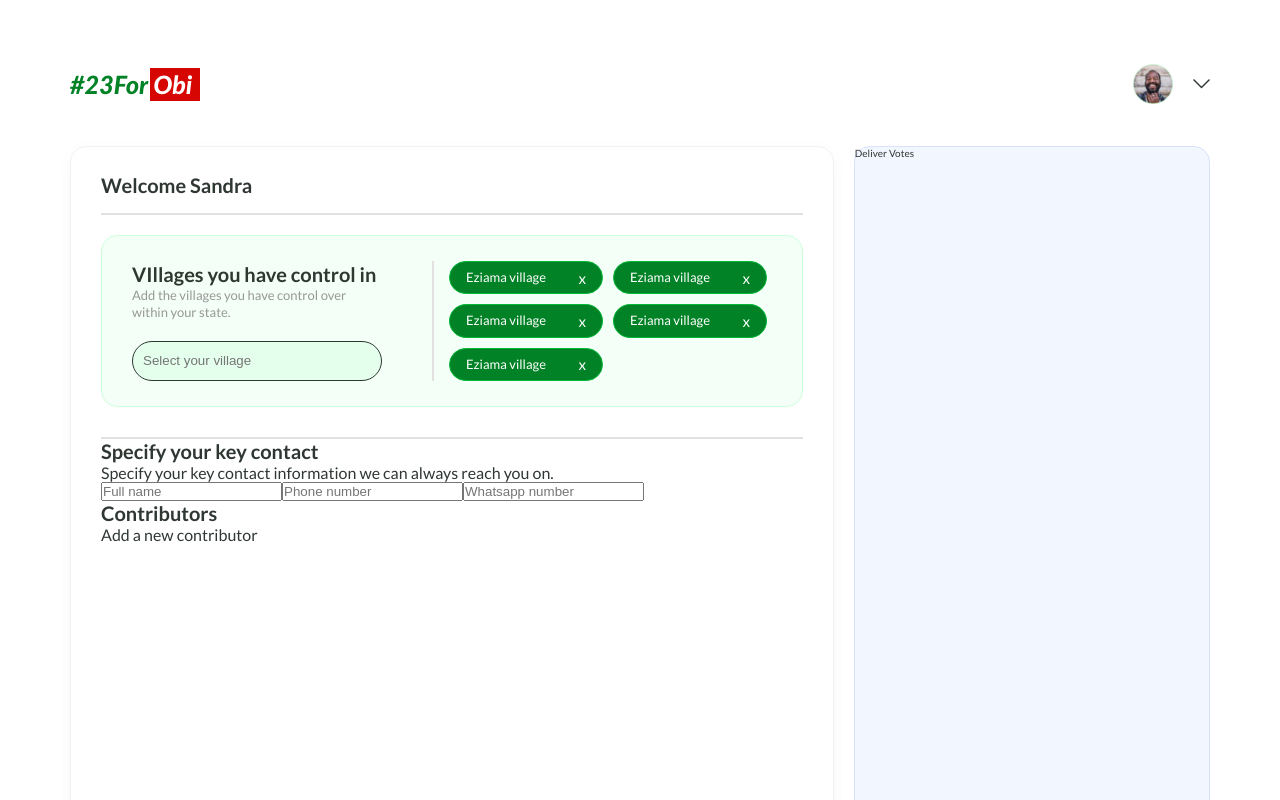
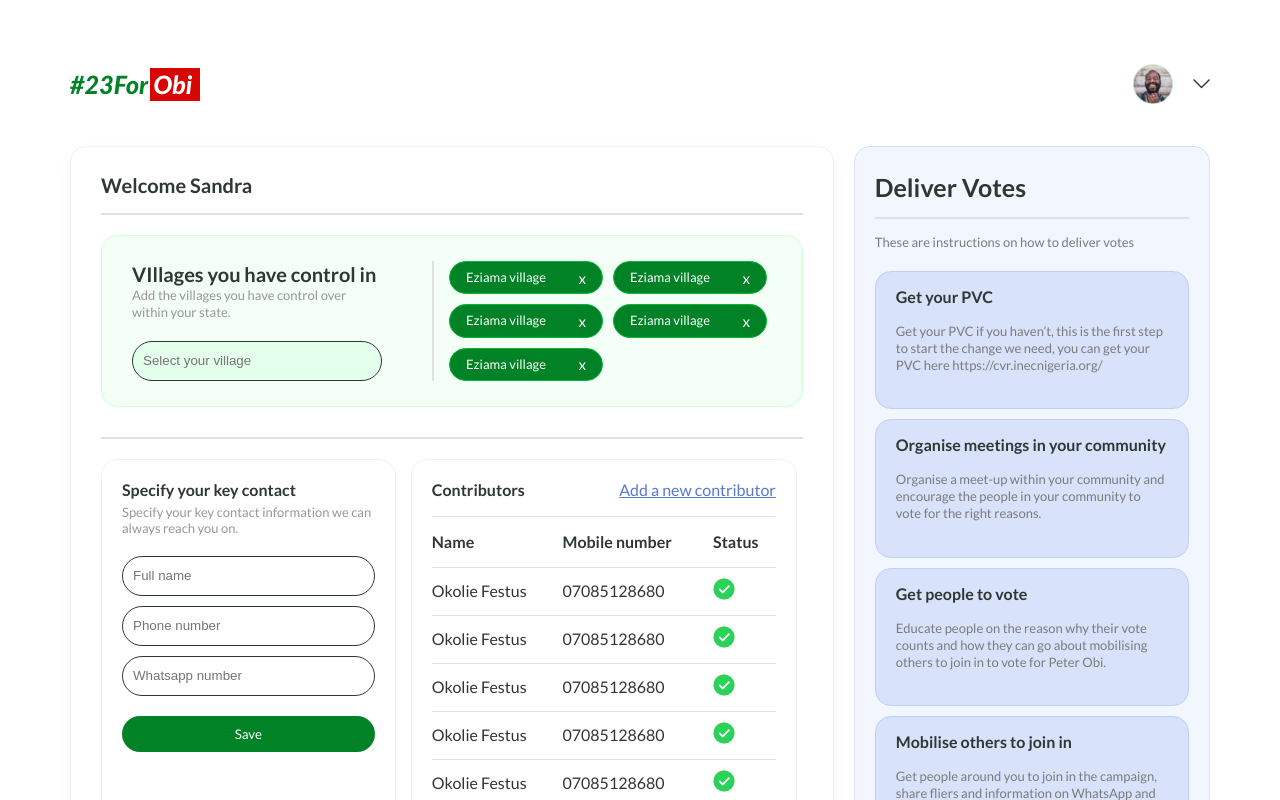
Before and after one commit to obidient/23ForObiApi, a Next.js app in the folder frontend/: page /dashboard in a window 1280 px wide. Shown: the top 800 px of the page. Built offline with nearby package versions, Linux system fonts and the light colour scheme.

Commit message:
complete dashboard UI

```diff
--- a/frontend/components/Dashboard/DashboardMain.js
+++ b/frontend/components/Dashboard/DashboardMain.js
@@ -1,5 +1,6 @@
-import React from 'react';
 import styles from './Styles.module.scss';
+import status_check from '../../assets/status_check.png';
+import Image from 'next/image';
 
 const DashboardMain = () => {
   return (
@@ -40,15 +41,65 @@ const DashboardMain = () => {
             <p>
               Specify your key contact information we can always reach you on.
             </p>
-            <input type="text" placeholder="Full name" />
-            <input type="text" placeholder="Phone number" />
-            <input type="text" placeholder="Whatsapp number" />
+            <div className={styles.input_field}>
+              <input type="text" placeholder="Full name" />
+              <input type="text" placeholder="Phone number" />
+              <input type="text" placeholder="Whatsapp number" />
+            </div>
+            <button>Save</button>
           </form>
         </div>
         <div className={styles.main_bottom__contributors}>
-          <h5>Contributors</h5>
-          <p>Add a new contributor</p>
-          <div className={styles.contributors_table}></div>
+          <div className={styles.heading}>
+            <h5>Contributors</h5>
+            <p>Add a new contributor</p>
+          </div>
+          <div className={styles.contributors_table}>
+            <table>
+              <tbody>
+                <tr>
+                  <th>Name</th>
+                  <th>Mobile number</th>
+                  <th>Status</th>
+                </tr>
+                <tr>
+                  <td>Okolie Festus</td>
+                  <td>07085128680</td>
+                  <td>
+                    <Image src={status_check} />
+                  </td>
+                </tr>
+                <tr>
+                  <td>Okolie Festus</td>
+                  <td>07085128680</td>
+                  <td>
+                    <Image src={status_check} />
+                  </td>
+                </tr>
+                <tr>
+                  <td>Okolie Festus</td>
+                  <td>07085128680</td>
+                  <td>
+                    <Image src={status_check} />
+                  </td>
+                </tr>
+                <tr>
+                  <td>Okolie Festus</td>
+                  <td>07085128680</td>
+                  <td>
+                    <Image src={status_check} />
+                  </td>
+                </tr>
+                <tr>
+                  <td>Okolie Festus</td>
+                  <td>07085128680</td>
+                  <td>
+                    <Image src={status_check} />
+                  </td>
+                </tr>
+              </tbody>
+            </table>
+          </div>
         </div>
       </div>
     </div>
--- a/frontend/components/Dashboard/DeliverVotes.js
+++ b/frontend/components/Dashboard/DeliverVotes.js
@@ -1,7 +1,48 @@
-import React from 'react';
+import styles from './Styles.module.scss';
 
 const DeliverVotes = () => {
-  return <div>Deliver Votes</div>;
+  return (
+    <div className={styles.delivervotes}>
+      <h2>Deliver Votes</h2>
+      <hr />
+      <p>These are instructions on how to deliver votes</p>
+      <div className={styles.instruction_cards}>
+        <div className={styles.card}>
+          <h3>Get your PVC</h3>
+          <p>
+            Get your PVC if you haven’t, this is the first step to start the
+            change we need, you can get your PVC here{' '}
+            <span>
+              <a href="https://cvr.inecnigeria.org/">
+                https://cvr.inecnigeria.org/
+              </a>
+            </span>
+          </p>
+        </div>
+        <div className={styles.card}>
+          <h3>Organise meetings in your community</h3>
+          <p>
+            Organise a meet-up within your community and encourage the people in
+            your community to vote for the right reasons.
+          </p>
+        </div>
+        <div className={styles.card}>
+          <h3>Get people to vote</h3>
+          <p>
+            Educate people on the reason why their vote counts and how they can
+            go about mobilising others to join in to vote for Peter Obi.
+          </p>
+        </div>
+        <div className={styles.card}>
+          <h3>Mobilise others to join in</h3>
+          <p>
+            Get people around you to join in the campaign, share fliers and
+            information on WhatsApp and other groups they are involved in.
+          </p>
+        </div>
+      </div>
+    </div>
+  );
 };
 
 export default DeliverVotes;
--- a/frontend/components/Dashboard/Styles.module.scss
+++ b/frontend/components/Dashboard/Styles.module.scss
@@ -19,6 +19,11 @@
         border-radius: 16px;
         padding: 2.5rem 3rem;
         margin: 2rem 0 3rem;
+
+        @media (max-width: 35.25em) {
+            flex-direction: column;
+            row-gap: 2rem;
+        }
 
         h3 {
             font-weight: 700;
@@ -57,6 +62,12 @@
             grid-template-columns: repeat(2, 1fr);
             grid-gap: 1rem;
 
+            @media (max-width: 35.25em) {
+                border: none;
+                padding-left: 0;
+                grid-template-columns: repeat(2, 1fr);
+            }
+
             .output {
                 background: #018226;
                 border: 1px solid #02B836;
@@ -67,6 +78,10 @@
                 display: flex;
                 align-items: center;
                 justify-content: space-between;
+
+                @media (max-width: 35.25em) {
+                    width: 100%;
+                }
 
                 p {
                     color: var(--tertiary-color);
@@ -81,4 +96,172 @@
 
         }
     }
+
+    .main_bottom {
+        margin-top: 2rem;
+        display: grid;
+        grid-template-columns: 42% 55%;
+        column-gap: 1.5rem;
+
+        @media (max-width: 35.25em) {
+            grid-template-columns: 100%;
+        }
+
+        &__contact {
+            border: 1px solid var(--text-color-8);
+            border-radius: 16px;
+            padding: 2rem;
+
+            form {
+
+                h5 {
+                    font-weight: 700;
+                    font-size: var(--font-p-text-1);
+                    margin-bottom: .5rem;
+                }
+
+                p {
+                    font-weight: 400;
+                    font-size: var(--font-p-text-2);
+                    color: var(--text-color-4);
+                }
+
+                .input_field {
+                    margin-top: 2rem;
+                    margin-bottom: 1rem;
+
+                    input {
+                        background: #FFFFFF;
+                        border: 1px solid var(--text-color-1);
+                        border-radius: 48px;
+                        padding: 1.15rem 1rem;
+                        outline: none;
+                        width: 100%;
+                        margin-bottom: 1rem;
+                    }
+                }
+
+                button {
+                    background: #018226;
+                    border-radius: 48px;
+                    outline: none;
+                    border: none;
+                    width: 100%;
+                    color: var(--tertiary-color);
+                    padding-top: 1rem;
+                    padding-bottom: 1rem;
+                }
+            }
+        }
+
+        &__contributors {
+            border: 1px solid var(--text-color-8);
+            border-radius: 16px;
+            padding: 2rem;
+
+            .heading {
+                display: flex;
+                justify-content: space-between;
+                border-bottom: 1px solid var(--text-color-7);
+                padding-bottom: 1.5rem;
+                margin-bottom: 1.5rem;
+                h5 {
+                    font-weight: 700;
+                    font-size: var(--font-p-text-1);
+                    line-height: 130%;
+                }
+
+                p {
+                    cursor: pointer;
+                    font-size: var(--font-p-text-1);
+                    line-height: 130%;
+                    color: #5678CE;
+                    text-decoration: underline;
+                }
+            }
+
+            .contributors_table {
+                table {
+                    width: 100%;
+                    border-collapse: collapse;
+
+
+                    tr {
+
+                        &:not(:first-child) {
+                            border-top: 1px solid var(--text-color-7);
+                        }
+
+                    }
+
+
+                    th {
+                        text-align: start;
+                        font-weight: 700;
+                        font-size: var(--font-p-text-1);
+                        line-height: 130%;
+                        color: var(--text-color-1);
+                        padding-bottom: 1.5rem;
+                    }
+
+                    td {
+                        padding-top: 1rem;
+                        padding-bottom: 1rem;
+                        font-size: var(--font-p-text-1);
+                        line-height: 130%;
+                        color: var(--text-color-1);
+                    }
+
+                }
+            }
+        }
+    }
 }
+
+.delivervotes {
+    padding-bottom: 8rem;
+    h2 {
+        margin-top: 2.5rem;
+        margin-bottom: 1.5rem;
+    }
+
+    p {
+        font-size: var(--font-p-text-2);
+        line-height: 130%;
+        color: var(--text-color-3);
+        margin-top: 1.5rem;
+        margin-bottom: 2rem;
+    }
+
+
+    hr {
+        border: 1px solid #E1E1E1;
+    }
+
+    .instruction_cards {
+
+
+
+
+        .card {
+            background: #D8E2FA;
+            border: 1px solid #C0CFF5;
+            border-radius: 16px;
+            padding: 1.5rem 2rem;
+            margin-bottom: 1rem;
+
+            h3 {
+                font-weight: 700;
+                font-size: var(--font-p-text-1);
+                line-height: 130%;
+                margin-bottom: .5rem;
+            }
+
+            p {
+
+            }
+
+
+        }
+    }
+}
--- a/frontend/pages/pagestyles/home.module.scss
+++ b/frontend/pages/pagestyles/home.module.scss
@@ -130,21 +130,25 @@
     column-gap: 2rem;
     margin-top: 4rem;
 
+    @media (max-width: 56.25em) {
+        grid-template-columns: 100%;
+
+      }
+
     .main {
 
       border: 1px solid var(--text-color-8);
       box-shadow: 0px 4px 13px rgba(2, 106, 32, 0.05);
       border-radius: 16px;
 
-      height: 100vh;
       padding: 2.5rem 3rem 3rem;
     }
 
     .aside {
       background: #F2F6FF;
-
       border: 1px solid #D8E2FA;
       border-radius: 16px;
+      padding: 0 2rem;
     }
   }
 }
```
Also changed, not shown: frontend/assets/status_check.png (added).
